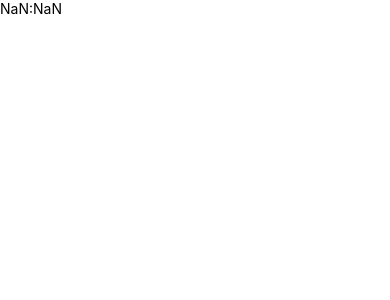
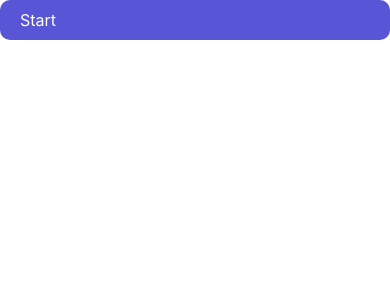
Before and after one commit to EdgardoArriagada/simpleTimer, a React Native app: screen / in a window 390 px wide. Shown: the top 300 px of the page. Built offline with nearby package versions, Linux system fonts and the light colour scheme.

Commit message:
update session screen to use new countdown hook

```diff
--- /dev/null
+++ b/src/presentations/components/Button.tsx
@@ -0,0 +1,36 @@
+import {FC, ComponentProps} from 'react';
+import {Pressable, StyleSheet, Text} from 'react-native';
+
+type Props = Omit<ComponentProps<typeof Pressable>, 'style'>;
+
+export const Button: FC<Props> = props => {
+  const children = props.children || 'Button';
+
+  return (
+    <Pressable
+      {...props}
+      style={({pressed}) => [s.button, pressed && s.buttonPressed]}>
+      {typeof children === 'string' ? (
+        <Text style={s.text}>{children}</Text>
+      ) : (
+        children
+      )}
+    </Pressable>
+  );
+};
+
+const s = StyleSheet.create({
+  button: {
+    backgroundColor: '#5856D6',
+    paddingHorizontal: 20,
+    paddingVertical: 10,
+    borderRadius: 10,
+  },
+  buttonPressed: {
+    backgroundColor: '#4746AB',
+  },
+  text: {
+    color: 'white',
+    fontSize: 16,
+  },
+});
--- a/src/presentations/screens/SessionScreen.tsx
+++ b/src/presentations/screens/SessionScreen.tsx
@@ -2,12 +2,15 @@ import {FC} from 'react';
 import {StyleSheet, Text, View} from 'react-native';
 import {useCountdown} from '../hooks/useCountdown';
 import {formatSecondsToClock} from '../utils/time/time';
+import {Button} from '../components/Button';
 
 export const SessionScreen: FC = () => {
-  const countdown = useCountdown(10);
+  const [countdown, isRunning, start] = useCountdown(10);
+
   return (
     <View style={s.container}>
-      <Text>{formatSecondsToClock(countdown)}</Text>
+      {isRunning && <Text>{formatSecondsToClock(countdown)}</Text>}
+      {!isRunning && <Button onPress={start}>Start</Button>}
     </View>
   );
 };
```
